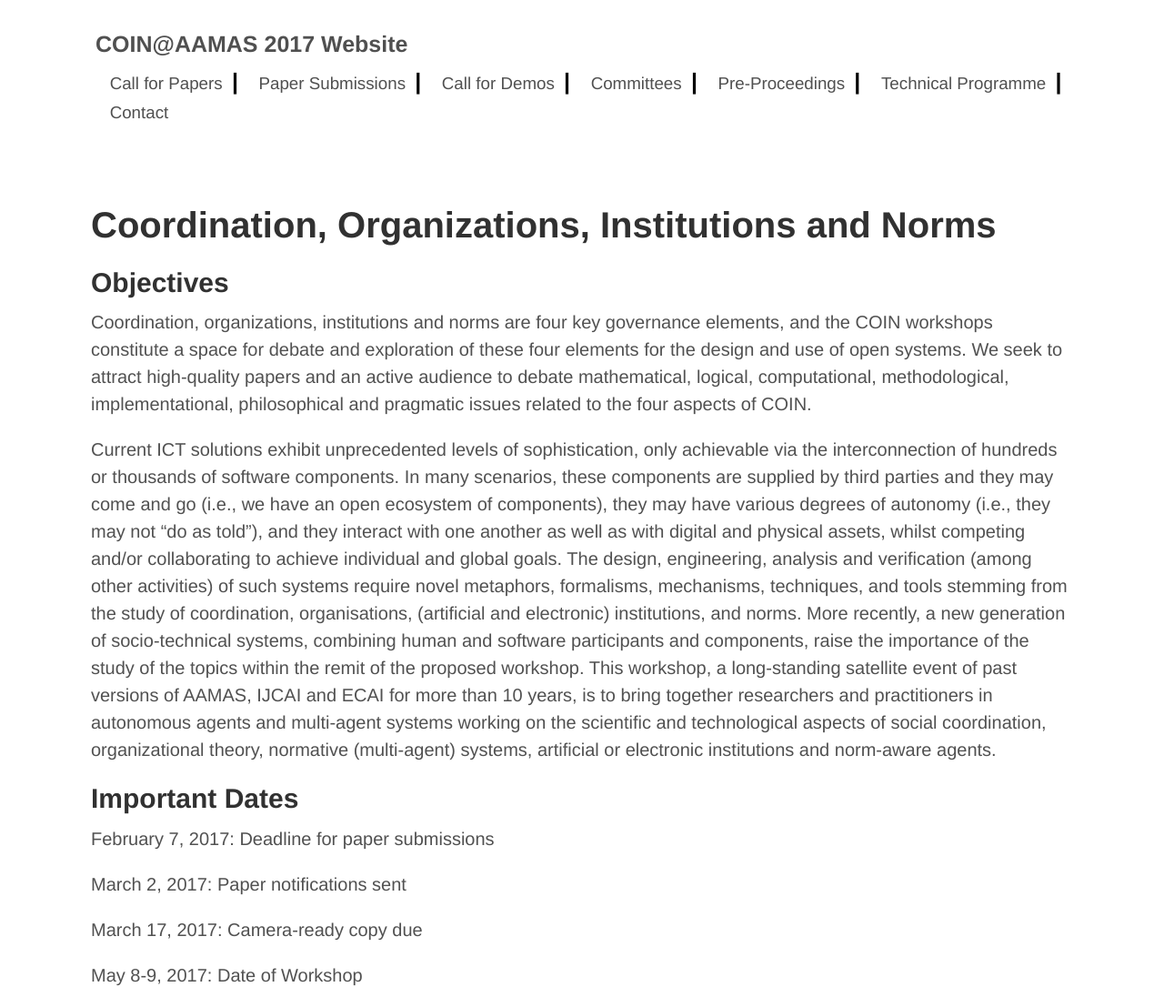
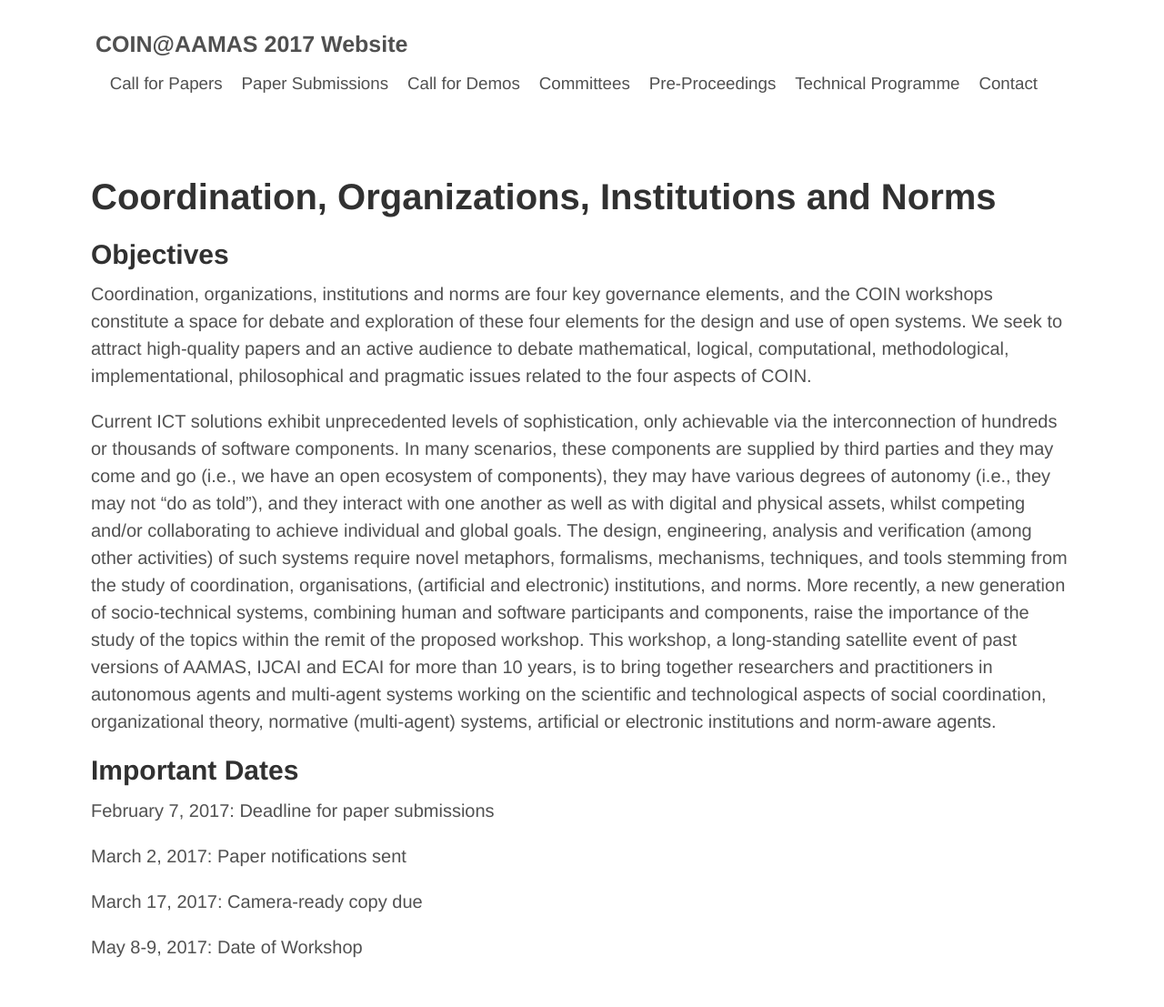
Before and after one commit to coin-workshop/coin-2017, a Jekyll site: the page built from index.md, in a window 1280 px wide. Shown: the whole page at 91% size. Built offline with Jekyll 4.4.1, drawn with Linux system fonts in a browser that asks for light colours; after the commit the page ends 1076 px from its top, so only the background shows below that.

Commit message:
Still changing the site header.

```diff
--- a/_layouts/default.html
+++ b/_layouts/default.html
@@ -17,27 +17,27 @@
      <small>
         &nbsp;&nbsp;&nbsp;<a href="{{ site.path }}/call_for_papers.html">Call for Papers</a>
      </small>
-     <span>|</span>
+     <!-- <span>|</span> -->
      <small>
        &nbsp;&nbsp;&nbsp;<a href="{{ site.path }}/paper_submission.html">Paper Submissions</a>
      </small>
-     <span>|</span>
+     <!-- <span>|</span> -->
      <small>
        &nbsp;&nbsp;&nbsp;<a href="{{ site.path }}/call_for_demos.html">Call for Demos</a>
      </small>
-     <span>|</span>
+     <!-- <span>|</span> -->
      <small>
        &nbsp;&nbsp;&nbsp;<a href="{{ site.path }}/committees.html">Committees</a>
      </small>
-     <span>|</span>
+     <!-- <span>|</span> -->
      <small>
        &nbsp;&nbsp;&nbsp;<a href="{{ site.path }}/pre_proceedings.html">Pre-Proceedings</a>
      </small>
-     <span>|</span>
+     <!-- <span>|</span> -->
      <small>
        &nbsp;&nbsp;&nbsp;<a href="{{ site.path }}/technical_programme.html">Technical Programme</a>
      </small>
-     <span>|</span>
+     <!-- <span>|</span> -->
      <small>
        &nbsp;&nbsp;&nbsp;<a href="{{ site.path }}/contact.html">Contact</a>
      </small>
--- a/css/style.scss
+++ b/css/style.scss
@@ -202,7 +202,7 @@ table {
     small {
       color: $masthead-small-color;
       font-size: 75%;
-      font-weight: 400;
+      font-weight: 300;
       letter-spacing: 0;
     }
 
```
